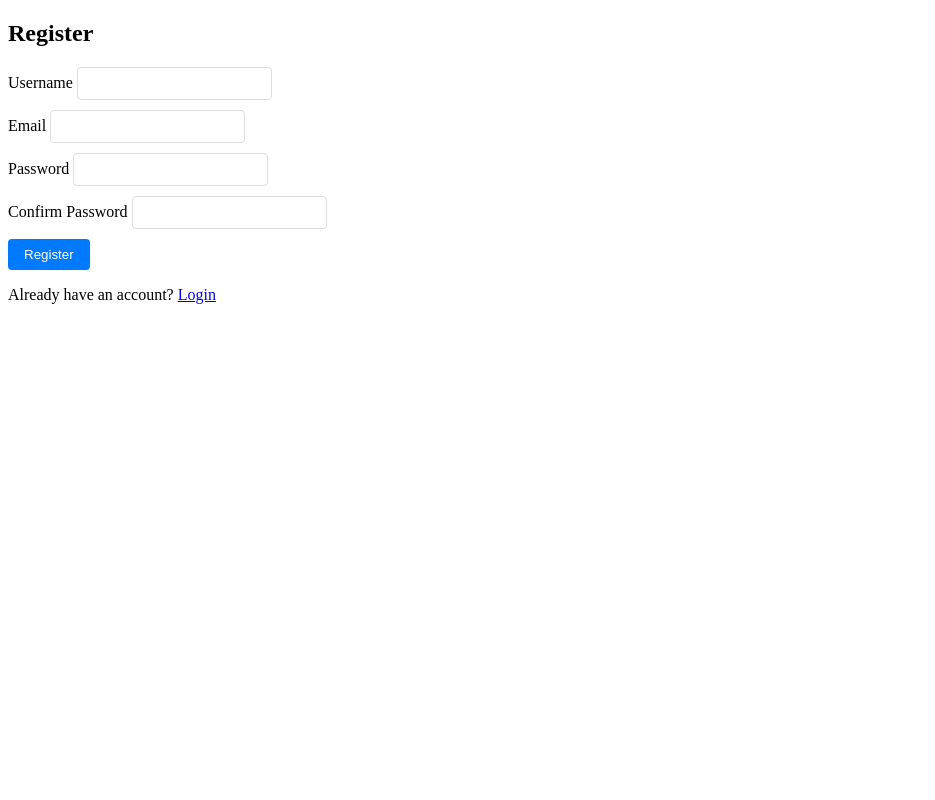
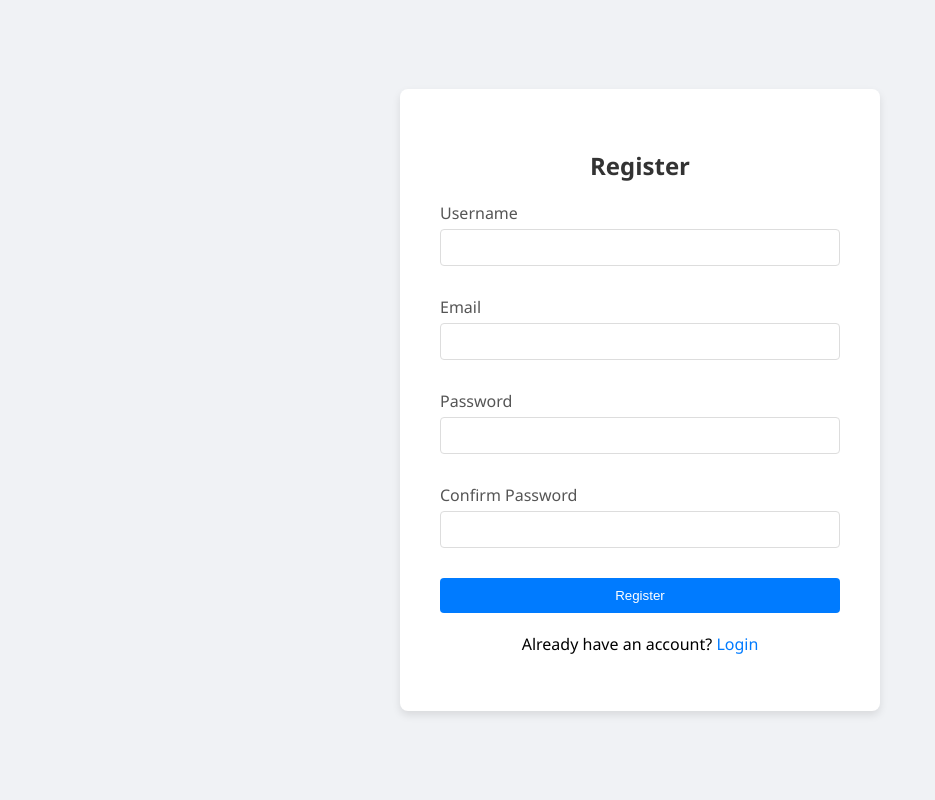
Before and after one commit to Krisut01/Final-Project_IT_120-1stSemSY24-25, a Django app: template app1/core/templates/core/register.html in a window 1280 px wide. Shown: the whole page, without its empty margins (0-935 px from the left). Run offline with Django 5.2, Linux system fonts and the light colour scheme; the template is opened without the code that fills it, so the values that code supplies are empty.

Commit message:
added design

```diff
--- a/app1/core/urls.py
+++ b/app1/core/urls.py
@@ -10,7 +10,8 @@ from .views import (
     logout_view,
     root_redirect,
     LoginView,
-    SendMessageAPIView
+    SendMessageAPIView,
+    DeleteMessageView
 )
 
 urlpatterns = [
@@ -23,5 +24,7 @@ urlpatterns = [
     path('api/users/<int:user_id>/', UserDetailView.as_view(), name='user-detail'),
     path('api/messages/', MessageListView.as_view(), name='message-list'),
     path('api/send-message/',SendMessageAPIView.as_view(), name='send-message'),
+    path('api/messages/<int:message_id>/',DeleteMessageView.as_view(), name='delete_message'),
+
     path('logout/', logout_view, name='logout'),
 ]
--- a/app1/static/css/style.css
+++ b/app1/static/css/style.css
@@ -75,3 +75,85 @@ button:hover {
     font-size: 0.9em;
     color: #666;
 }
+
+body {
+    background-color: #f0f2f5;
+    display: flex;
+    justify-content: center;
+    align-items: center;
+    height: 100vh;
+    margin: 0;
+    font-family: 'Segoe UI', Tahoma, Geneva, Verdana, sans-serif;
+}
+
+.form-container {
+    display: flex;
+    justify-content: center;
+    align-items: center;
+    width: 100%;
+    padding: 20px;
+}
+
+.form-box {
+    background-color: white;
+    padding: 40px;
+    border-radius: 8px;
+    box-shadow: 0 4px 8px rgba(0, 0, 0, 0.1);
+    max-width: 400px;
+    width: 100%;
+}
+
+h2 {
+    margin-bottom: 20px;
+    color: #333;
+    text-align: center;
+}
+
+.form-group {
+    margin-bottom: 20px;
+}
+
+label {
+    display: block;
+    margin-bottom: 5px;
+    color: #555;
+}
+
+input[type="text"],
+input[type="password"],
+input[type="email"] {
+    width: 100%;
+    padding: 10px;
+    border: 1px solid #ddd;
+    border-radius: 4px;
+    box-sizing: border-box;
+}
+
+.btn {
+    width: 100%;
+    padding: 10px;
+    background-color: #007bff;
+    color: white;
+    border: none;
+    border-radius: 4px;
+    cursor: pointer;
+    transition: background-color 0.3s ease;
+}
+
+.btn:hover {
+    background-color: #0056b3;
+}
+
+.switch-form {
+    text-align: center;
+    margin-top: 20px;
+}
+
+.switch-form a {
+    color: #007bff;
+    text-decoration: none;
+}
+
+.switch-form a:hover {
+    text-decoration: underline;
+}
```
Also changed, not shown: app1/core/views.py (+12 -0 lines), app1/db.sqlite3.
